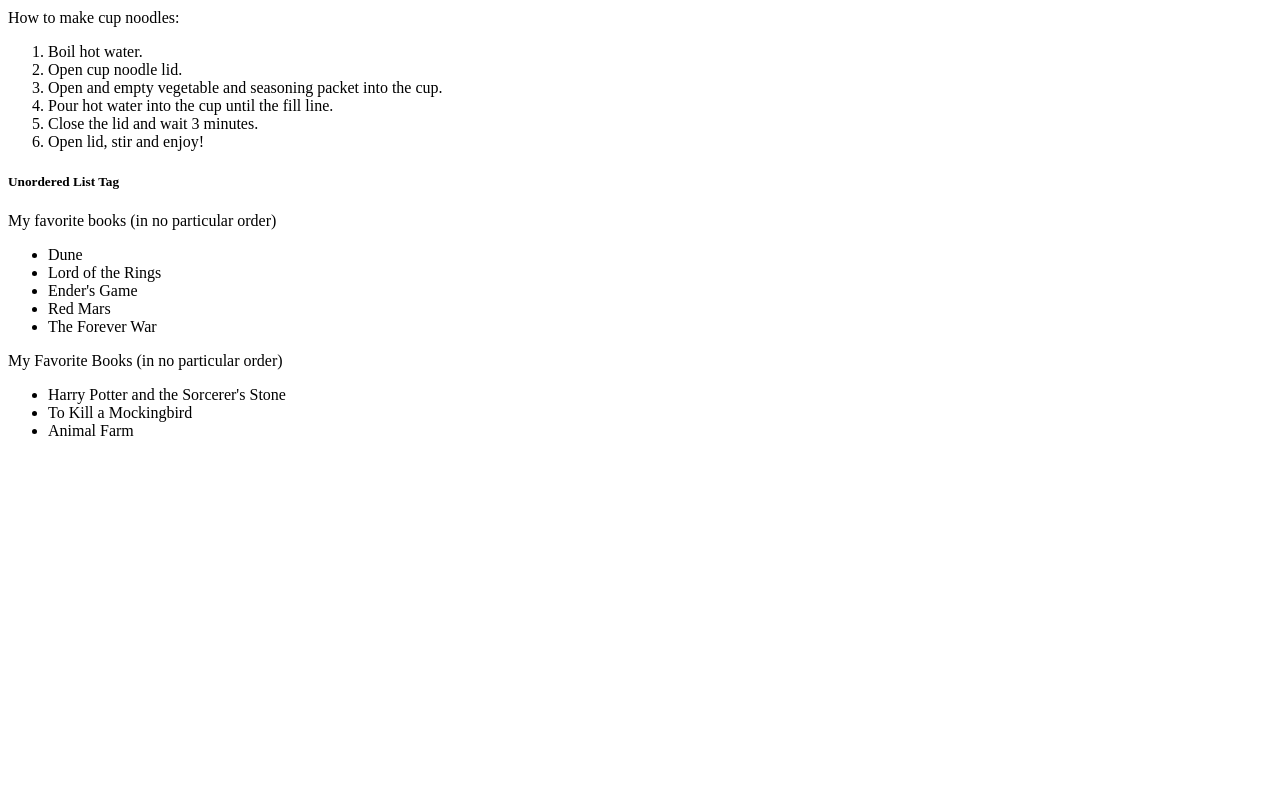
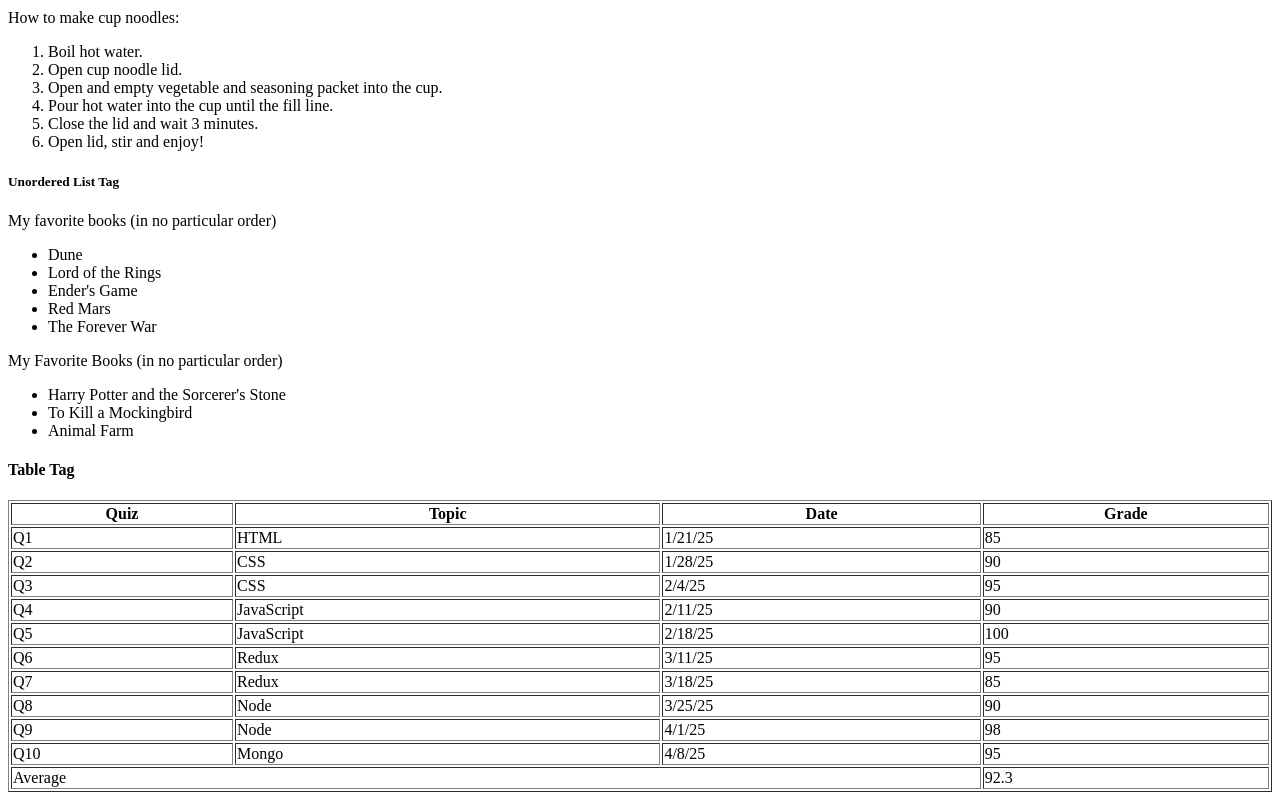
Before and after one commit to sychan91/kambaz-react-web-app-cs5610-sp25, a React (Vite) app: page / in a window 1280 px wide. Shown: the part 782-1582 px from the top of the page. Before the commit the page ends 1238 px from the top, so only its background shows below. Built offline with nearby package versions, Linux system fonts and the light colour scheme.

Commit message:
1.2.5 Table Tags completed

```diff
--- a/src/Labs/Lab1/index.tsx
+++ b/src/Labs/Lab1/index.tsx
@@ -82,6 +82,87 @@ export default function Lab1() {
                     <li>Animal Farm</li>
                 </ul>
             </div>
+            <div id="wd-tables">
+                <h4>Table Tag</h4>
+                <table border={1} width="100%">
+                    <thead>
+                        <tr>
+                            <th>Quiz</th>
+                            <th>Topic</th>
+                            <th>Date</th>
+                            <th>Grade</th>
+                        </tr>
+                    </thead>
+                    <tbody>
+                        <tr>
+                            <td>Q1</td>
+                            <td>HTML</td>
+                            <td>1/21/25</td>
+                            <td>85</td>
+                        </tr>
+                        <tr>
+                            <td>Q2</td>
+                            <td>CSS</td>
+                            <td>1/28/25</td>
+                            <td>90</td>
+                        </tr>
+                        <tr>
+                            <td>Q3</td>
+                            <td>CSS</td>
+                            <td>2/4/25</td>
+                            <td>95</td>
+                        </tr>
+                        <tr>
+                            <td>Q4</td>
+                            <td>JavaScript</td>
+                            <td>2/11/25</td>
+                            <td>90</td>
+                        </tr>
+                        <tr>
+                            <td>Q5</td>
+                            <td>JavaScript</td>
+                            <td>2/18/25</td>
+                            <td>100</td>
+                        </tr>
+                        <tr>
+                            <td>Q6</td>
+                            <td>Redux</td>
+                            <td>3/11/25</td>
+                            <td>95</td>
+                        </tr>
+                        <tr>
+                            <td>Q7</td>
+                            <td>Redux</td>
+                            <td>3/18/25</td>
+                            <td>85</td>
+                        </tr>
+                        <tr>
+                            <td>Q8</td>
+                            <td>Node</td>
+                            <td>3/25/25</td>
+                            <td>90</td>
+                        </tr>
+                        <tr>
+                            <td>Q9</td>
+                            <td>Node</td>
+                            <td>4/1/25</td>
+                            <td>98</td>
+                        </tr>
+                        <tr>
+                            <td>Q10</td>
+                            <td>Mongo</td>
+                            <td>4/8/25</td>
+                            <td>95</td>
+                        </tr>
+                    </tbody>
+                    <tfoot>
+                        <tr>
+                            <td colSpan={3}>Average</td>
+                            <td>92.3</td>
+                        </tr>
+                    </tfoot>
+                </table>
+            </div>
         </div>
     );
 }
```
